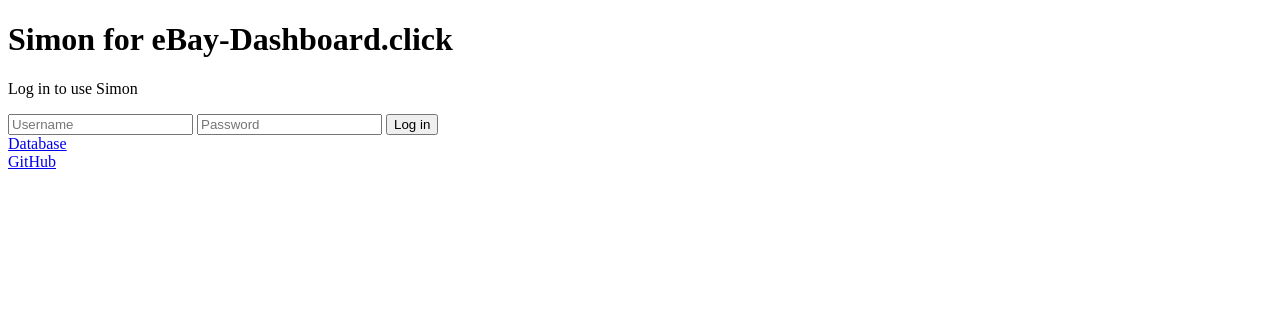
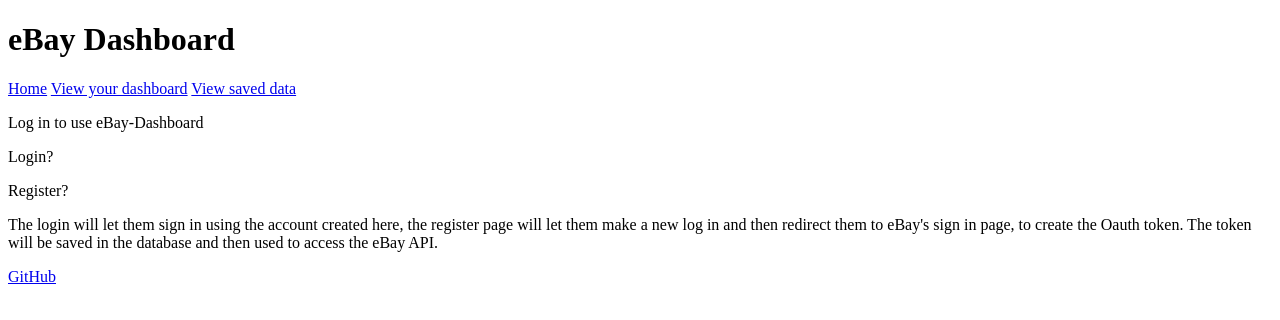
Before and after one commit to ChromaticChicken/Start-Up, a plain HTML site: page index.html in a window 1280 px wide. Drawn offline with Linux system fonts and the light colour scheme.

Commit message:
finish basic HTML outline

```diff
--- a/index.html
+++ b/index.html
@@ -1,18 +1,20 @@
 <!DOCTYPE html>
 <html>
   <head>
-    <title>Simon for eBay-Dashboard.click</title>
-    <h1>Simon for eBay-Dashboard.click</h1>
+    <title>eBay-Dashboard.click</title>
+    <h1>eBay Dashboard</h1>
+    <a href="index.html">Home</a>
+    <a href="websocket.html">View your dashboard</a>
+    <a href="database.html">View saved data</a>
   </head>
   <body>
     <section>
-        <p>Log in to use Simon</p>
-        <form action="/dashboard" method="post">
-            <input type="text" name="username" placeholder="Username" required>
-            <input type="password" name="password" placeholder="Password" required>
-            <button type="submit">Log in</button>
-        </form>
-        <a href="database.html">Database</a>
+        <p>Log in to use eBay-Dashboard</p>
+        <p>Login?</p>
+        <p>Register?</p>
+        <p>The login will let them sign in using the account created here, the register page will let them make a new log in and then redirect them to eBay's sign
+          in page, to create the Oauth token. The token will be saved in the database and then used to access the eBay API.
+        </p>
     </section>
   </body>
   <footer>
```
Also changed, not shown: database.html (+6 -4 lines), websocket.html (+4 -2 lines).
